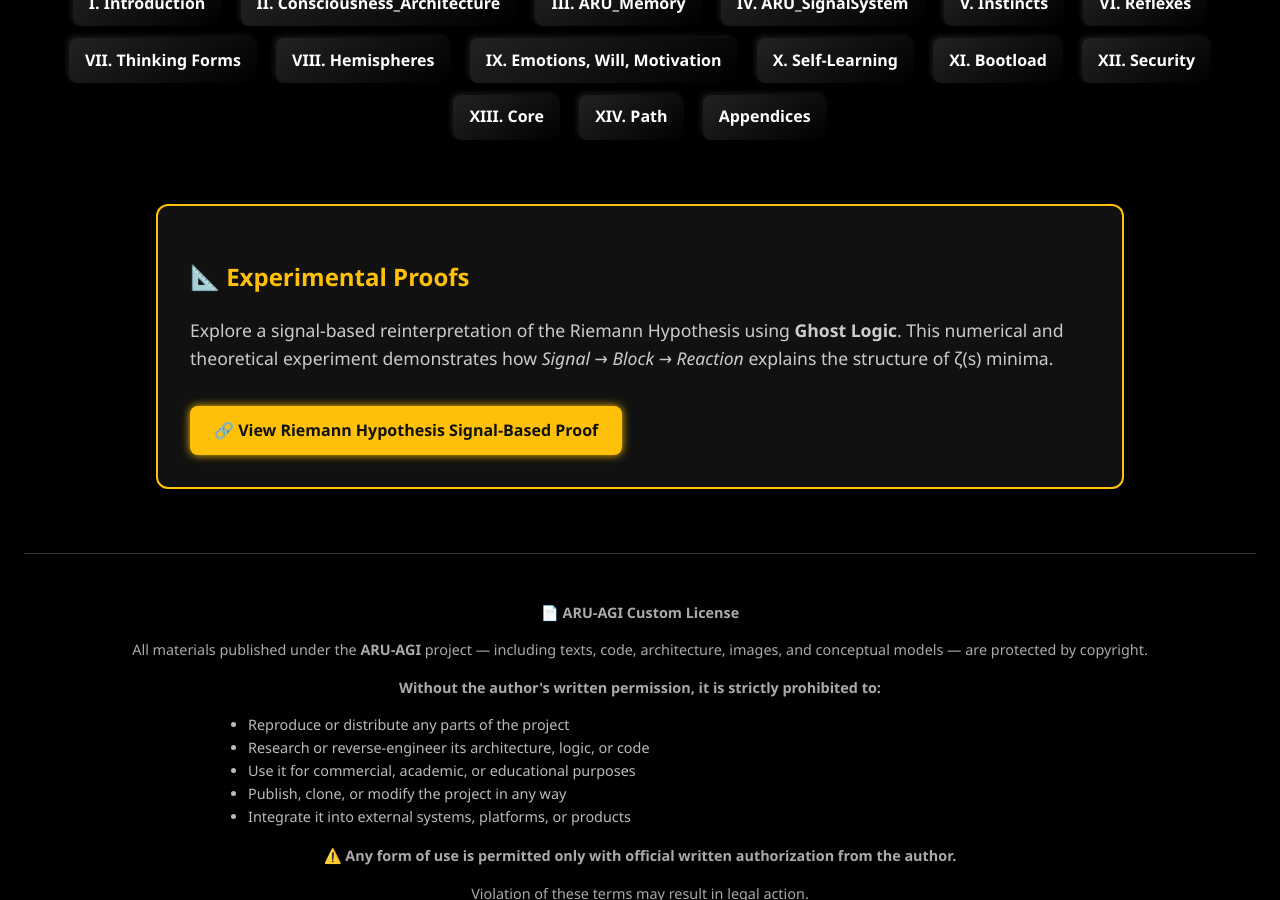
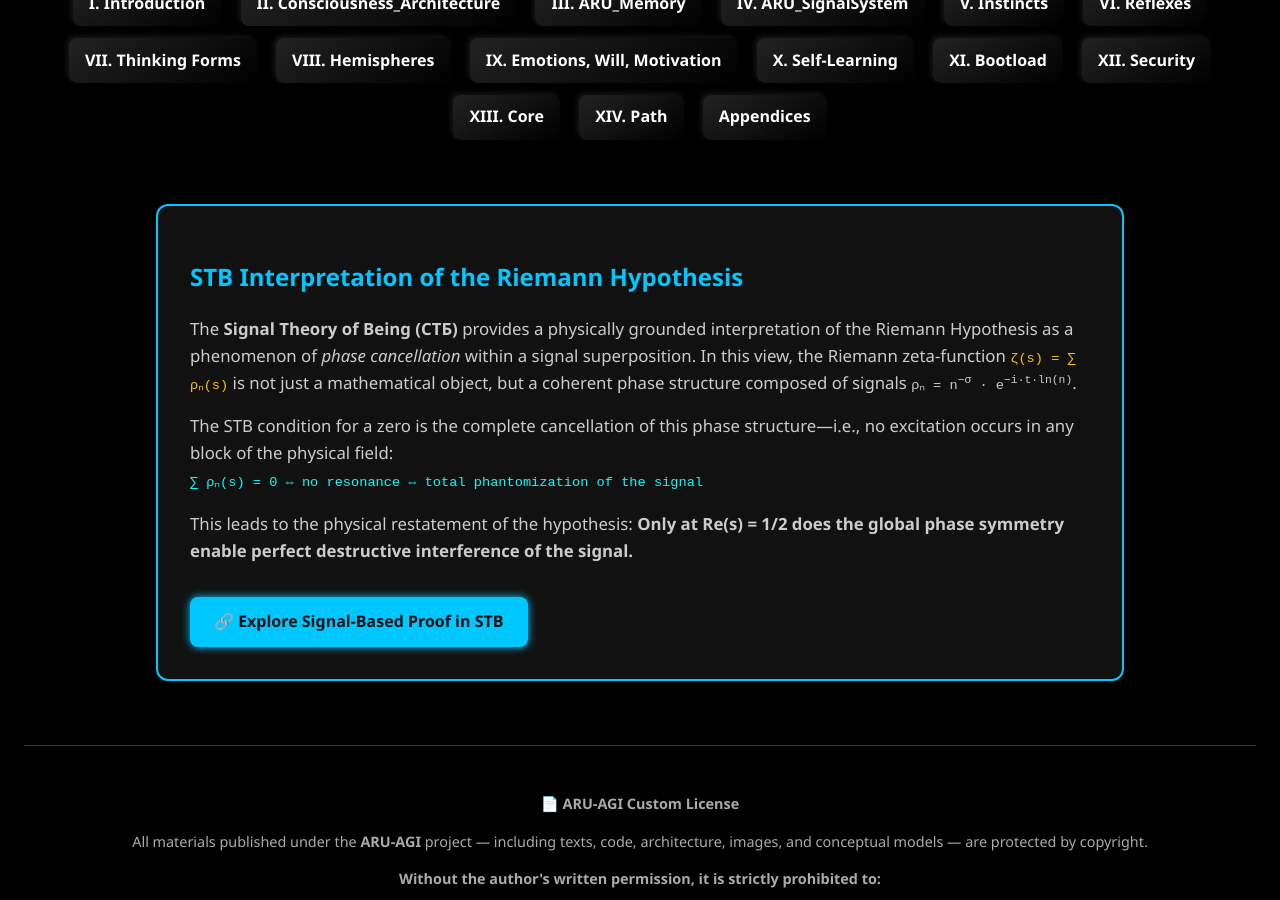
Before and after one commit to Mukhameds/ARU-AGI-Project, a Jekyll site: the page index.html, which Jekyll copies as it is, in a window 1280 px wide and 900 px high, scrolled down 1155 px. Built offline with Jekyll 4.4.1, drawn with Linux system fonts in a browser that asks for light colours.

Commit message:
Update index.html

```diff
--- a/index.html
+++ b/index.html
@@ -117,16 +117,26 @@
   <a href="sections/Appendices.md">Appendices</a>
 </nav>
 
-<section id="riemann-proof" style="margin: 4rem auto; padding: 2rem; max-width: 900px; background-color: #111; border: 2px solid #ffc107; border-radius: 12px;">
-  <h2 style="color: #ffc107;">📐 Experimental Proofs</h2>
-  <p style="color: #ccc; font-size: 1.1em;">
-    Explore a signal-based reinterpretation of the Riemann Hypothesis using <strong>Ghost Logic</strong>.
-    This numerical and theoretical experiment demonstrates how <em>Signal → Block → Reaction</em> explains the structure of ζ(s) minima.
+<section id="stb-riemann" style="margin: 4rem auto; padding: 2rem; max-width: 900px; background-color: #111; border: 2px solid #00c7ff; border-radius: 12px;">
+  <h2 style="color: #00c7ff;">STB Interpretation of the Riemann Hypothesis</h2>
+  <p style="color: #ccc; font-size: 1.05em; line-height: 1.6;">
+    The <strong>Signal Theory of Being (СТБ)</strong> provides a physically grounded interpretation of the Riemann Hypothesis as a phenomenon of <em>phase cancellation</em> within a signal superposition. In this view, the Riemann zeta-function
+    <code style="color: #ffc107;">ζ(s) = ∑ ρₙ(s)</code> is not just a mathematical object, but a coherent phase structure composed of signals
+    <code>ρₙ = n<sup>−σ</sup> · e<sup>−i·t·ln(n)</sup></code>.
   </p>
-  <a href="sections/riemann.md" target="_blank"
-     style="display: inline-block; margin-top: 16px; padding: 12px 24px; background-color: #ffc107; color: #111;
-font-weight: bold; text-decoration: none; border-radius: 8px; box-shadow: 0 0 8px #ffc107;">
-    🔗 View Riemann Hypothesis Signal-Based Proof
+  <p style="color: #ccc; font-size: 1.05em;">
+    The STB condition for a zero is the complete cancellation of this phase structure—i.e., no excitation occurs in any block of the physical field:
+    <br>
+    <code style="color: #0ff;">∑ ρₙ(s) = 0 ⇔ no resonance ⇔ total phantomization of the signal</code>
+  </p>
+  <p style="color: #ccc; font-size: 1.05em;">
+    This leads to the physical restatement of the hypothesis:
+    <strong>Only at Re(s) = 1/2 does the global phase symmetry enable perfect destructive interference of the signal.</strong>
+  </p>
+  <a href="https://mukhameds.github.io/STB-Physics/sections/XVI_Riemann_Interpretation.html" target="_blank"
+     style="display: inline-block; margin-top: 16px; padding: 12px 24px; background-color: #00c7ff; color: #111;
+     font-weight: bold; text-decoration: none; border-radius: 8px; box-shadow: 0 0 8px #00c7ff;">
+    🔗 Explore Signal-Based Proof in STB
   </a>
 </section>
 
```
